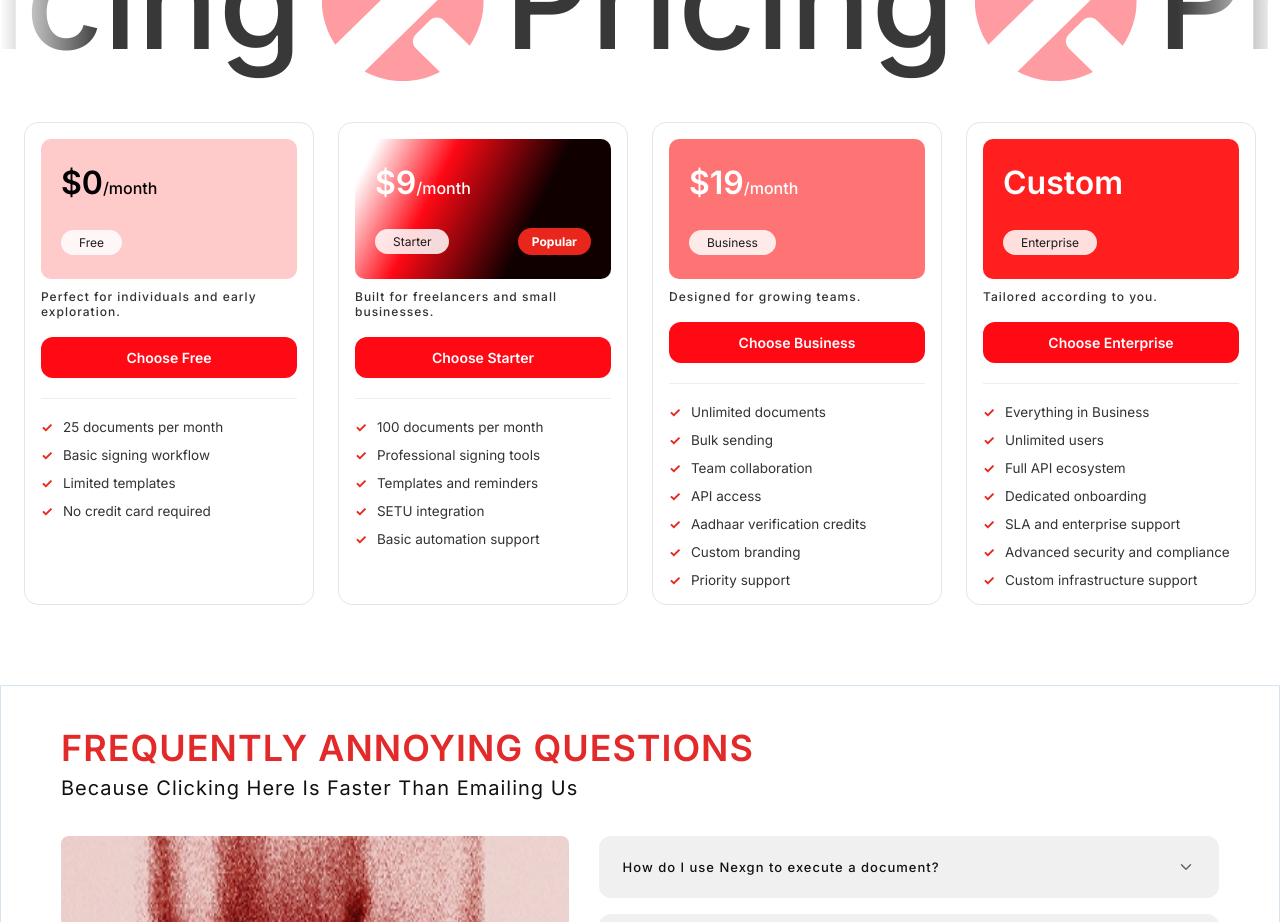
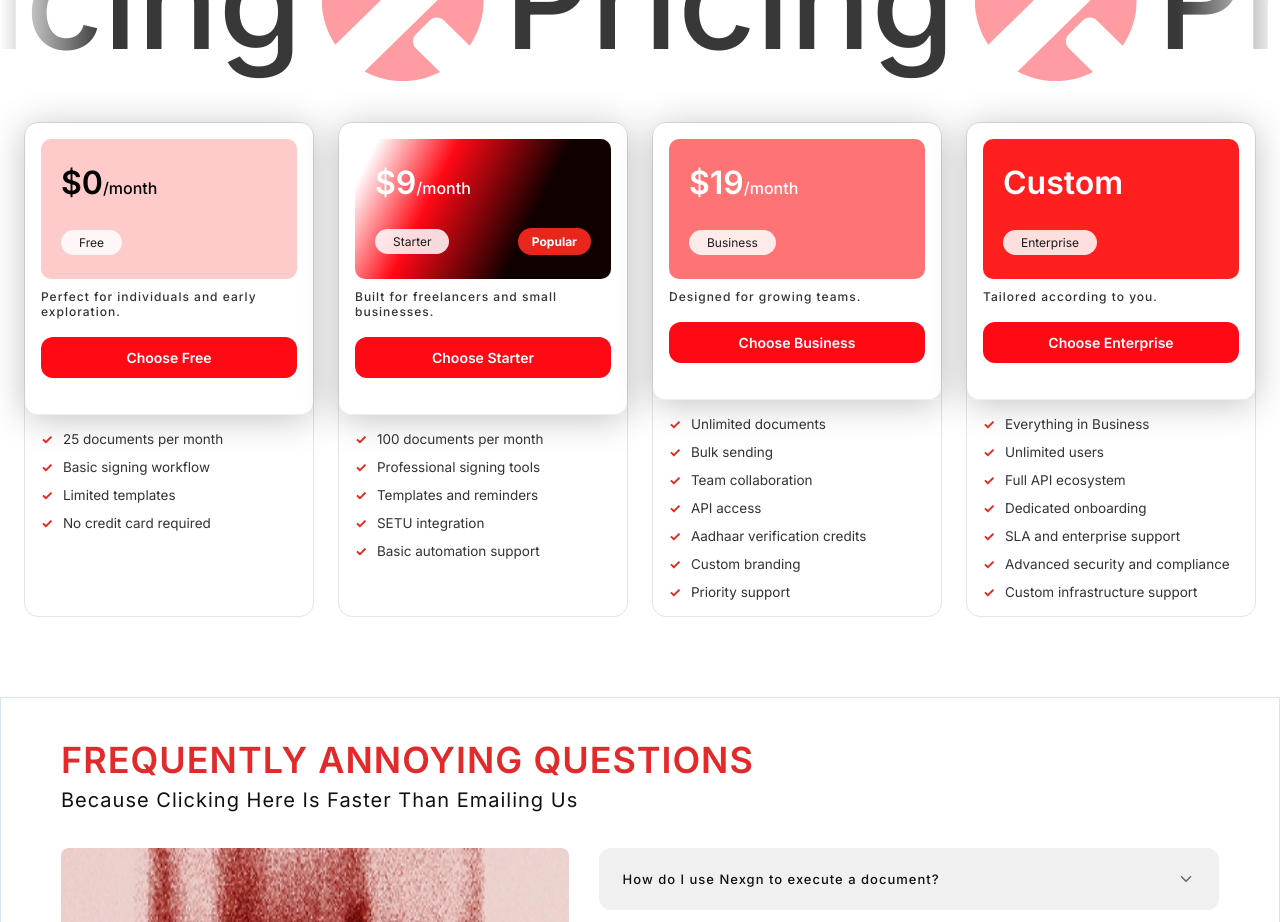
Before and after one commit to NoCapCode-tm/Nexgn-Corp, a React (Create React App) app: page / in a window 1280 px wide. Shown: the part 4560-5482 px from the top of the page. Built offline with nearby package versions, Linux system fonts and the light colour scheme; a web font is replaced by a local one.

Commit message:
landing page full responsive

```diff
--- a/src/pages/Landing.jsx
+++ b/src/pages/Landing.jsx
@@ -13,9 +13,94 @@ import benefitsDashboard from '../assets/benefits-dashboard.png'
 const Landing = () => {
 
 const [activeIndex, setActiveIndex] = useState(null)
+const [currentSlide, setCurrentSlide] = useState(0)
 
   const toggleFaq = (index) => {
     setActiveIndex(activeIndex === index ? null : index)
+  }
+
+  const pricingCards = [
+    {
+      price: '$0',
+      period: '/month',
+      plan: 'Free',
+      description: 'Perfect for individuals and early exploration.',
+      headerBg: '#FFCACA',
+      headerColor: '#000000',
+      features: [
+        '25 documents per month',
+        'Basic signing workflow',
+        'Limited templates',
+        'No credit card required'
+      ]
+    },
+    {
+      price: '$9',
+      period: '/month',
+      plan: 'Starter',
+      isPopular: true,
+      description: 'Built for freelancers and small businesses.',
+      headerBg: 'linear-gradient(116.65deg, #FFFFFF 7.01%, #FF0915 32.03%, #100000 66.82%),linear-gradient(225.1deg, rgba(249, 0, 0, 0.2) 35.5%, rgba(0, 0, 0, 0.2) 98.07%)',
+      headerColor: '#fff',
+      features: [
+        '100 documents per month',
+        'Professional signing tools',
+        'Templates and reminders',
+        'SETU integration',
+        'Basic automation support'
+      ]
+    },
+    {
+      price: '$19',
+      period: '/month',
+      plan: 'Business',
+      description: 'Designed for growing teams.',
+      headerBg: '#FE7474',
+      headerColor: '#fff',
+      features: [
+        'Unlimited documents',
+        'Bulk sending',
+        'Team collaboration',
+        'API access',
+        'Aadhaar verification credits',
+        'Custom branding',
+        'Priority support'
+      ]
+    },
+    {
+      price: 'Custom',
+      period: '',
+      plan: 'Enterprise',
+      description: 'Tailored according to you.',
+      headerBg: '#FF1F1F',
+      headerColor: '#fff',
+      features: [
+        'Everything in Business',
+        'Unlimited users',
+        'Full API ecosystem',
+        'Dedicated onboarding',
+        'SLA and enterprise support',
+        'Advanced security and compliance',
+        'Custom infrastructure support'
+      ]
+    }
+  ]
+
+  const handleDotClick = (index) => {
+    setCurrentSlide(index)
+    const carousel = document.querySelector(`.${styles.pricingCarousel}`)
+    if (carousel) {
+      carousel.scrollTo({
+        left: carousel.offsetWidth * index,
+        behavior: 'smooth'
+      })
+    }
+  }
+
+  const handleScroll = (e) => {
+    const carousel = e.target
+    const slideIndex = Math.round(carousel.scrollLeft / carousel.offsetWidth)
+    setCurrentSlide(slideIndex)
   }
 
 const faqData = [
@@ -433,7 +518,7 @@ const faqData = [
         <div className={styles.marqueeItem} key={i}>
           <span>Pricing</span>
 
-<svg width="162" height="162" viewBox="0 0 162 162" fill="none" xmlns="http://www.w3.org/2000/svg">
+<svg className={styles.marqueeIcon} width="162" height="162" viewBox="0 0 162 162" fill="none" xmlns="http://www.w3.org/2000/svg">
 <path d="M81 0C125.735 0 162 36.2649 162 81C162 97.9279 156.805 113.641 147.926 126.638L122.16 101.434C118.212 97.5718 111.846 97.6066 107.94 101.512L94.1045 115.348C90.1995 119.253 90.2339 125.55 94.1816 129.412L118.241 152.947C107.091 158.73 94.4278 162 81 162C67.1906 162 54.189 158.543 42.8115 152.449L135.555 61.7275C139.502 57.8655 139.537 51.5692 135.632 47.6641L121.796 33.8281C117.891 29.9231 111.524 29.8881 107.576 33.75L13.4941 125.78C4.96811 112.953 0 97.5568 0 81C0 67.3762 3.36379 54.5381 9.30566 43.2705L41.3086 74.5752C45.2565 78.437 51.6231 78.4011 55.5283 74.4961L69.3652 60.6602C73.2702 56.7549 73.235 50.4586 69.2871 46.5967L35.7607 13.8018C48.679 5.08783 64.2452 0 81 0Z" fill="#FF0915" fillOpacity="0.4"/>
 </svg>
         </div>
@@ -441,81 +526,47 @@ const faqData = [
     </div>
   </div>
 
-  <div className={styles.pricingGrid}>
-    {/* FREE */}
-    <div className={styles.pricingCard}>
-      <div className={styles.cardHeader} style={{ backgroundColor: "#FFCACA" }}>
-        <h3 className={styles.price}>$0<span>/month</span></h3>
-        <span className={styles.planTag}>Free</span>
+  <div className={styles.pricingCarousel} onScroll={handleScroll}>
+    {pricingCards.map((card, index) => (
+      <div key={index} className={`${styles.pricingCard} ${card.isPopular ? styles.popularCard : ''}`}>
+        <div className={styles.shadow}>
+          <div className={styles.cardHeader} style={{
+            background: card.headerBg,
+            backgroundColor: card.headerBg.startsWith('#') ? card.headerBg : undefined
+          }}>
+            <h3 className={styles.price} style={{ color: card.headerColor }}>
+              {card.price}<span>{card.period}</span>
+            </h3>
+            {card.isPopular ? (
+              <div className={styles.tagRow}>
+                <span className={styles.planTag}>{card.plan}</span>
+                <span className={styles.popularBadge}>Popular</span>
+              </div>
+            ) : (
+              <span className={styles.planTag}>{card.plan}</span>
+            )}
+          </div>
+          <p className={styles.cardDesc1}>{card.description}</p>
+          <button className={styles.chooseBtn}>Choose {card.plan}</button>
+        </div>
+        <ul className={styles.featureList}>
+          {card.features.map((feature, idx) => (
+            <li key={idx}><span className={styles.check}>✓</span>{feature}</li>
+          ))}
+        </ul>
       </div>
-      <p className={styles.cardDesc1}>Perfect for individuals and early exploration.</p>
-      <button className={styles.chooseBtn}>Choose Free</button>
-      <ul className={styles.featureList}>
-        <li><span className={styles.check}>✓</span>25 documents per month</li>
-        <li><span className={styles.check}>✓</span>Basic signing workflow</li>
-        <li><span className={styles.check}>✓</span>Limited templates</li>
-        <li><span className={styles.check}>✓</span>No credit card required</li>
-      </ul>
-    </div>
+    ))}
+  </div>
 
-    {/* STARTER - POPULAR */}
-    <div className={`${styles.pricingCard} ${styles.popularCard}`}>
-      <div className={styles.cardHeader} style={{ background: "linear-gradient(116.65deg, #FFFFFF 7.01%, #FF0915 32.03%, #100000 66.82%),linear-gradient(225.1deg, rgba(249, 0, 0, 0.2) 35.5%, rgba(0, 0, 0, 0.2) 98.07%)"
-}}>
-        <h3 className={styles.price} style={{ color: "#fff" }}>$9<span>/month</span></h3>
-        <div className={styles.tagRow}>
-          <span className={styles.planTag}>Starter</span>
-          <span className={styles.popularBadge}>Popular</span>
-        </div>
-      </div>
-      <p className={styles.cardDesc1}>Built for freelancers and small businesses.</p>
-      <button className={styles.chooseBtn}>Choose Starter</button>
-      <ul className={styles.featureList}>
-        <li><span className={styles.check}>✓</span>100 documents per month</li>
-        <li><span className={styles.check}>✓</span>Professional signing tools</li>
-        <li><span className={styles.check}>✓</span>Templates and reminders</li>
-        <li><span className={styles.check}>✓</span>SETU integration</li>
-        <li><span className={styles.check}>✓</span>Basic automation support</li>
-      </ul>
-    </div>
-
-    {/* BUSINESS */}
-    <div className={styles.pricingCard}>
-      <div className={styles.cardHeader} style={{ backgroundColor: "#FE7474" }}>
-        <h3 className={styles.price} style={{ color: "#fff" }}>$19<span>/month</span></h3>
-        <span className={styles.planTag}>Business</span>
-      </div>
-      <p className={styles.cardDesc1}>Designed for growing teams.</p>
-      <button className={styles.chooseBtn}>Choose Business</button>
-      <ul className={styles.featureList}>
-        <li><span className={styles.check}>✓</span>Unlimited documents</li>
-        <li><span className={styles.check}>✓</span>Bulk sending</li>
-        <li><span className={styles.check}>✓</span>Team collaboration</li>
-        <li><span className={styles.check}>✓</span>API access</li>
-        <li><span className={styles.check}>✓</span>Aadhaar verification credits</li>
-        <li><span className={styles.check}>✓</span>Custom branding</li>
-        <li><span className={styles.check}>✓</span>Priority support</li>
-      </ul>
-    </div>
-
-    {/* ENTERPRISE */}
-    <div className={styles.pricingCard}>
-      <div className={styles.cardHeader} style={{ backgroundColor: "#FF1F1F" }}>
-        <h3 className={styles.price} style={{ color: "#fff" }}>Custom</h3>
-        <span className={styles.planTag}>Enterprise</span>
-      </div>
-      <p className={styles.cardDesc1}>Tailored according to you.</p>
-      <button className={styles.chooseBtn}>Choose Enterprise</button>
-      <ul className={styles.featureList}>
-        <li><span className={styles.check}>✓</span>Everything in Business</li>
-        <li><span className={styles.check}>✓</span>Unlimited users</li>
-        <li><span className={styles.check}>✓</span>Full API ecosystem</li>
-        <li><span className={styles.check}>✓</span>Dedicated onboarding</li>
-        <li><span className={styles.check}>✓</span>SLA and enterprise support</li>
-        <li><span className={styles.check}>✓</span>Advanced security and compliance</li>
-        <li><span className={styles.check}>✓</span>Custom infrastructure support</li>
-      </ul>
-    </div>
+  <div className={styles.carouselDots}>
+    {pricingCards.map((_, index) => (
+      <button
+        key={index}
+        className={`${styles.dot} ${currentSlide === index ? styles.dotActive : ''}`}
+        onClick={() => handleDotClick(index)}
+        aria-label={`Go to slide ${index + 1}`}
+      />
+    ))}
   </div>
 </section>
 
--- a/src/pages/css/Landing.module.css
+++ b/src/pages/css/Landing.module.css
@@ -110,7 +110,7 @@
 
 .imgland {
   flex: 0 0 55%;
-  width: 740px;
+  width: 760px;
   position:absolute;
   top:0px;
   right:0px;
@@ -287,9 +287,9 @@
     top:127px;
   }
   .heroSubtext {
-    font-size: 15px;
-    margin-top: 120px;
-    max-width: 172px;
+    font-size: 16px;
+        margin-top: 161px;
+        max-width: 190px;
   }
 }
 
@@ -506,9 +506,9 @@
     margin-top:-60px;
   }
 }
-@media (max-width: 900px){
+@media (max-width: 400px){
   .about{
-    margin-top: -80px;
+    margin-top: -90px;
   }
 }
 .about span{
@@ -1246,17 +1246,68 @@
   padding: 0 24px;
 }
 
+/* ===== PRICING CAROUSEL (for mobile) ===== */
+.pricingCarousel {
+  display: grid;
+  grid-template-columns: repeat(4, 1fr);
+  gap: 24px;
+  margin: 0 auto;
+  padding: 0 24px;
+}
+
+/* ===== CAROUSEL DOTS ===== */
+.carouselDots {
+  display: none;
+  justify-content: center;
+  align-items: center;
+  gap: 10px;
+  margin-top: 20px;
+  padding-bottom: 10px;
+}
+
+.dot {
+  width: 10px;
+  height: 10px;
+  border-radius: 50%;
+  background-color: #d0d0d0;
+  border: none;
+  cursor: pointer;
+  transition: all 0.3s ease;
+  padding: 0;
+}
+
+.dot:hover {
+  background-color: #a0a0a0;
+}
+
+.dotActive {
+  background-color: #FF0915;
+  width: 12px;
+  height: 12px;
+}
+.shadow{
+  width:100%;
+  box-shadow: 0px 4px 36.6px 0px #00000040;
+  padding: 16px;
+  border-radius: 12px;
+}
+
+
 .pricingCard {
   background-color: #ffffff;
   border: 1px solid #e5e5e5;
   border-radius: 14px;
-  padding: 16px;
+
   display: flex;
   flex-direction: column;
 }
-.pricingCard:hover{
-  box-shadow: 0px 0px 14.5px 1px #8383831A;
+.pricingCard:hover {
   background-color: #FFE4E4;
+}
+
+.pricingCard:hover .shadow {
+  box-shadow: 0px 4px 36.6px 0px #FF0915;
+  background-color: white;
 }
 
 /* .popularCard {
@@ -1326,6 +1377,7 @@
   background-color: #FF0915;
   color: #ffffff;
   border: none;
+  width:100%;
   padding: 12px;
   border-radius: 12px;
   font-size: 14px;
@@ -1346,6 +1398,7 @@
   display: flex;
   flex-direction: column;
   gap: 12px;
+  padding: 16px;
 }
 
 .featureList li {
@@ -1716,18 +1769,46 @@
 
 /* ===== RESPONSIVE ===== */
 @media (max-width: 1024px) {
-  .pricingGrid {
+  .pricingCarousel {
     grid-template-columns: 1fr 1fr;
   }
 }
 
-@media (max-width: 500px) {
-  .pricingGrid {
-    grid-template-columns: 1fr;
+@media (max-width: 550px) {
+  .pricingCarousel {
+    display: flex;
+    border-radius: 12px;
+    grid-template-columns: none;
+    overflow-x: auto;
+    scroll-snap-type: x mandatory;
+    -webkit-overflow-scrolling: touch;
+    scrollbar-width: none; /* Firefox */
+    gap: 0;
+    padding: 0 0px;
+  }
+.pricing{
+  padding: 0px 20px 80px;
+}
+  .pricingCarousel::-webkit-scrollbar {
+    display: none; /* Chrome, Safari */
+  }
+
+  .pricingCard {
+    flex: 0 0 100%;
+    scroll-snap-align: start;
+    /* padding: 0 20px; */
+  }
+
+  .carouselDots {
+    display: flex;
   }
 
   .marqueeItem span {
     font-size: 48px;
+  }
+   .marqueeIcon {
+    width: 120px;
+    height: 120px;
   }
 }
 /* ===== RESPONSIVE ===== */
```
